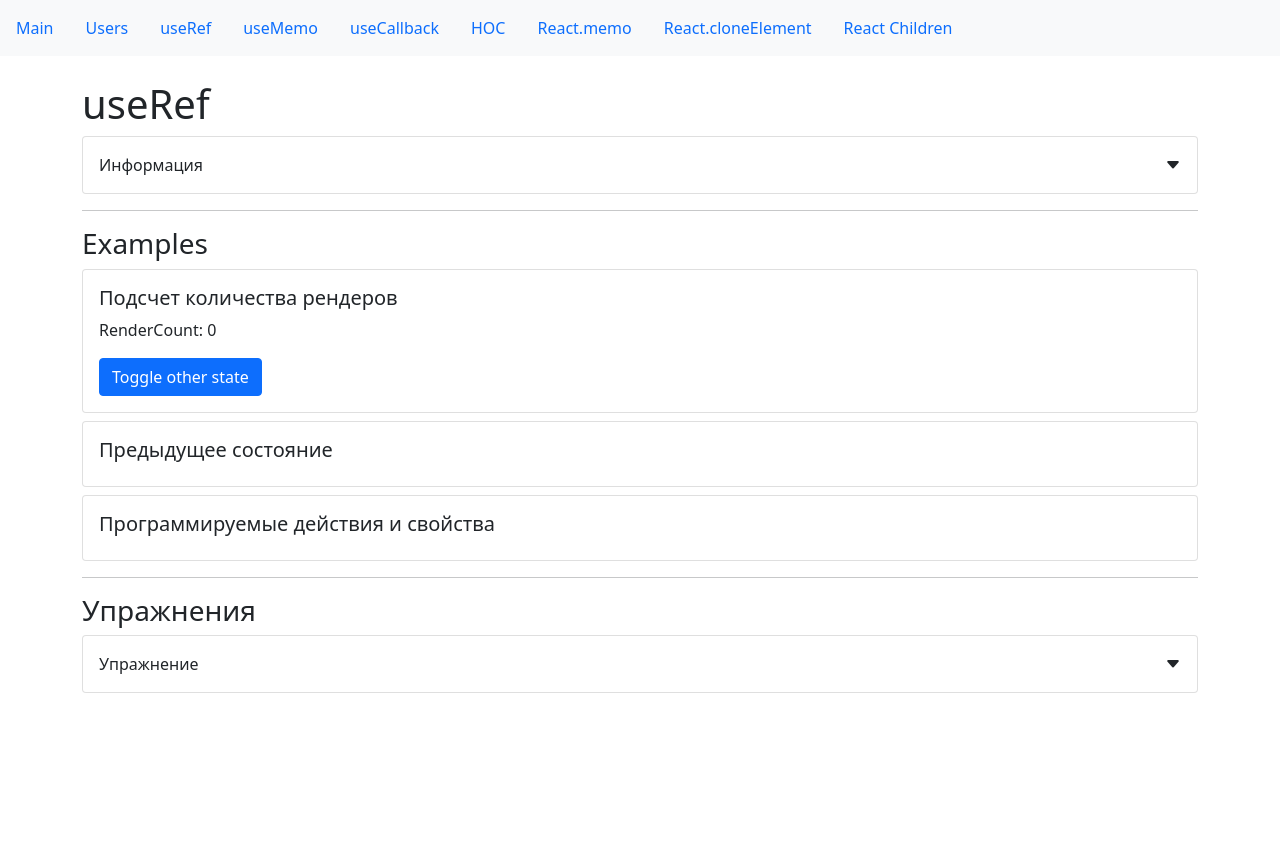
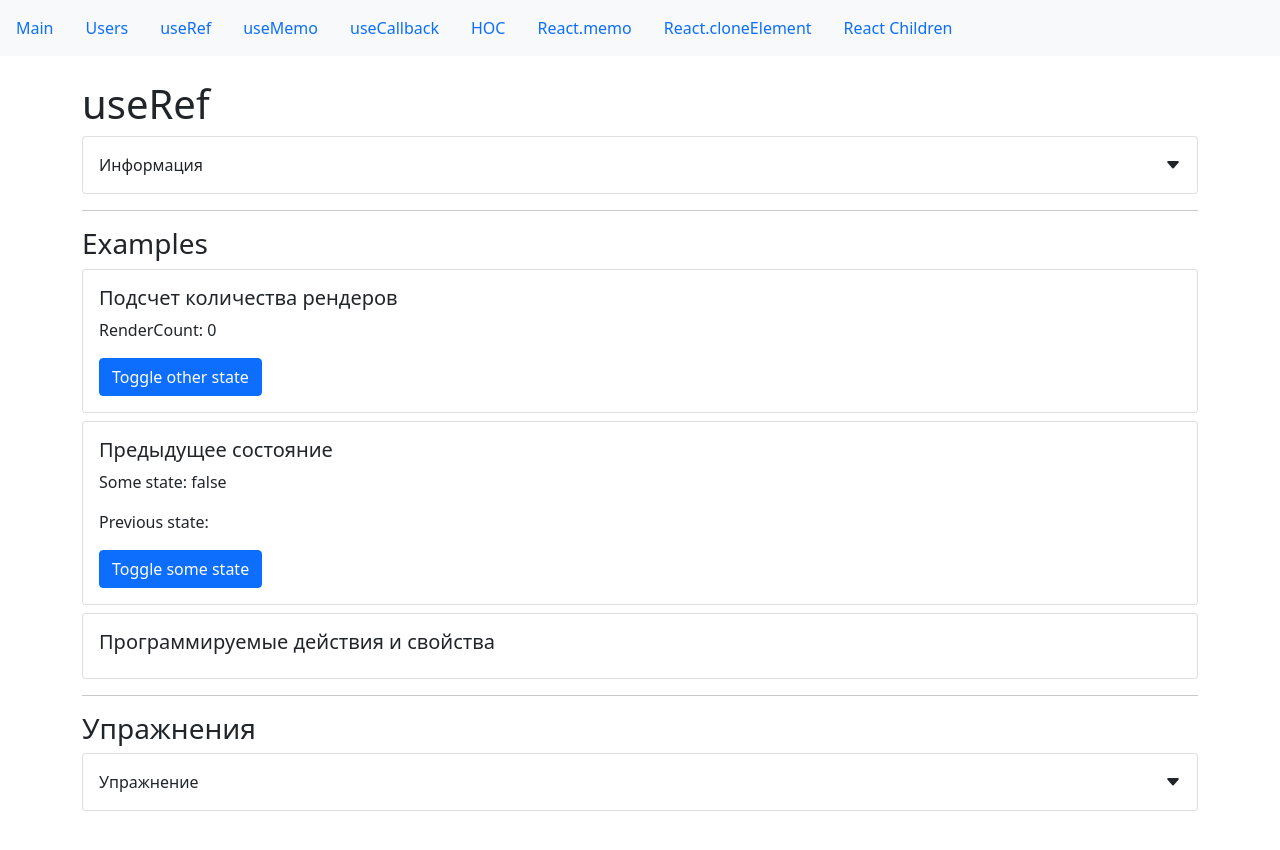
Before and after one commit to Dmitry27Zh/react-hooks, a React (Create React App) app: page /useRef in a window 1280 px wide. Shown: the top 850 px of the page. Before the commit the page ends 800 px from the top, so only its background shows below. Built offline with nearby package versions, Linux system fonts and the light colour scheme.

Commit message:
useRef to save prevState

```diff
--- a/src/app/components/examples/useRef/prevState.jsx
+++ b/src/app/components/examples/useRef/prevState.jsx
@@ -1,10 +1,23 @@
-import React from "react";
+import React, { useEffect, useRef, useState } from "react";
 import CardWrapper from "../../common/Card";
 import SmallTitle from "../../common/typografy/smallTitle";
+
 const PrevStateExample = () => {
+    const [someState, setSomeState] = useState("false");
+    const previousState = useRef("");
+    const toggleSomeState = () => {
+        setSomeState((prevState) => prevState === "false" ? "true" : "false");
+    };
+    useEffect(() => {
+        previousState.current = someState;
+    }, [someState]);
+
     return (
         <CardWrapper>
             <SmallTitle>Предыдущее состояние</SmallTitle>
+            <p>Some state: {someState}</p>
+            <p>Previous state: {previousState.current}</p>
+            <button className="btn btn-primary" type="button" onClick={toggleSomeState}>Toggle some state</button>
         </CardWrapper>
     );
 };
```
